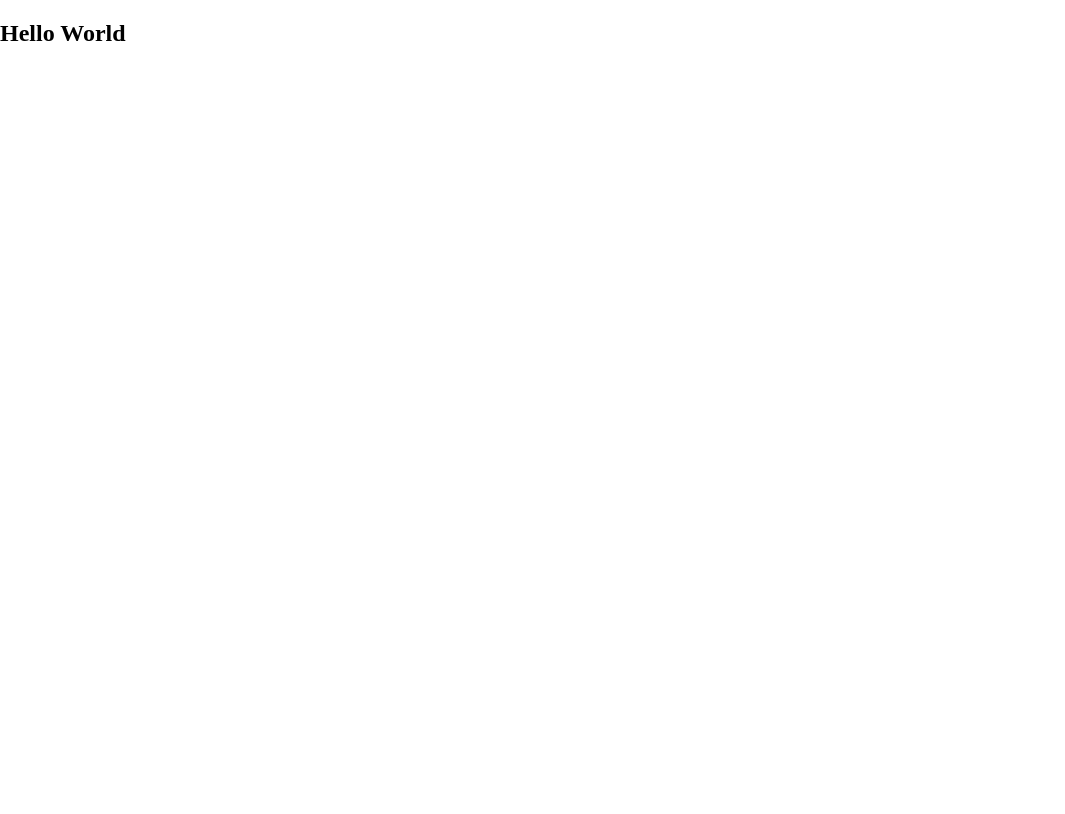
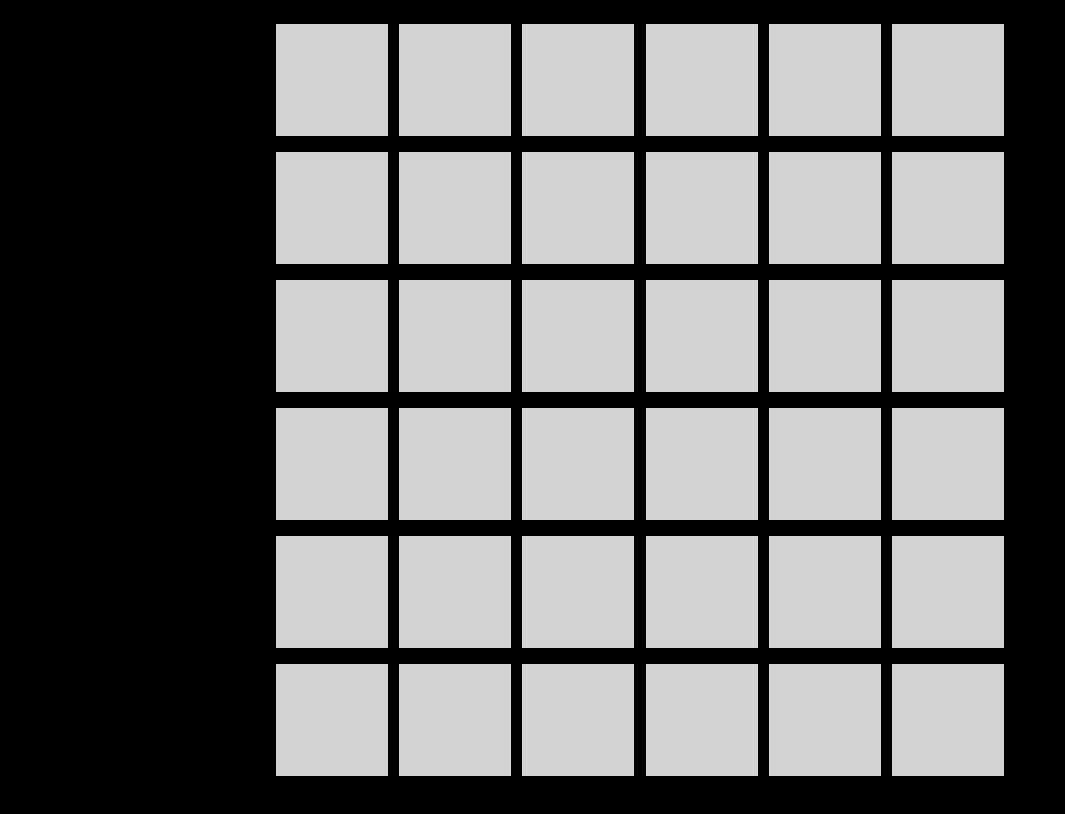
Before and after one commit to ReleventGull/Sixel, a React (Create React App) app: page / in a window 1280 px wide. Shown: the top 814 px of the page, without its empty margins (0-1065 px from the left). Built offline with nearby package versions, Linux system fonts and the light colour scheme.

Commit message:
creats and adds the table for rendering

```diff
--- a/public/style.css
+++ b/public/style.css
@@ -1,4 +1,31 @@
 #app, body, html {
     margin: 0;
     height: 100%;
+    background-color: rgb(1, 1, 1);
 }
+#app {
+    display: flex;
+    justify-content: center;
+    align-items: center;
+    flex-direction: column;
+}
+
+.table {
+    min-height: 5rem;
+    display: flex;
+    flex-direction: column;
+    gap: 1rem;
+}
+
+
+.row {
+    display: flex;
+    gap: .7rem
+}
+
+.square {
+    height: 7rem;
+    width: 7rem;
+    background-color: lightgray;
+    box-sizing: border-box;
+}
--- a/src/App.js
+++ b/src/App.js
@@ -1,9 +1,22 @@
-
+import { useState } from "react"
+import Squares from "./Squares"
 
 
 const App = () => {
+    const [rowsCol, setRolCol] = useState(Array(6).fill('1'))
     return (
-        <h2>Hello World</h2>
+        <>
+            <div className="table">
+            {rowsCol.map(it =>
+                <div className="row">
+                    {rowsCol.map(it =>
+                    <div className="square">
+
+                    </div>)}
+                </div>
+            )}
+            </div>
+        </>
     )
 }
 
```
Also changed, not shown: src/Squares.js (added).
